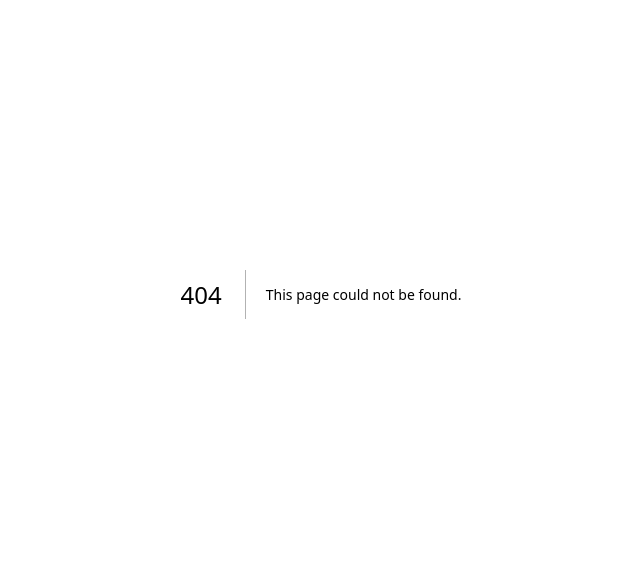
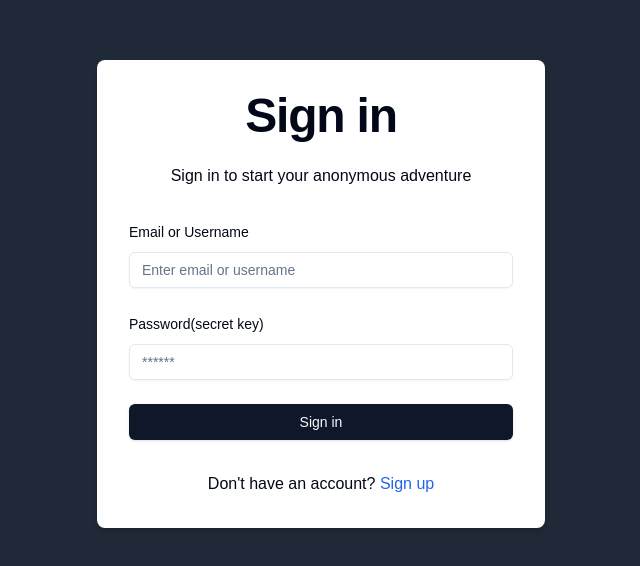
Before and after one commit to theashishshah/side-college, a Next.js app: page /signin in a window 1280 px wide. Before the commit this address had no page. Shown: the part 106-672 px from the top of the page, without its empty margins (319-959 px from the left). Built offline with nearby package versions, Linux system fonts and the light colour scheme.

Commit message:
add file sign in and sign up.

```diff
--- /dev/null
+++ b/src/app/(auth)/signin/page.tsx
@@ -0,0 +1,117 @@
+"use client";
+
+import { useToast } from "@/hooks/use-toast";
+import { useForm } from "react-hook-form";
+import * as z from "zod";
+import { zodResolver } from "@hookform/resolvers/zod";
+import Link from "next/link";
+import { useRouter } from "next/navigation";
+import {
+  Form,
+  FormControl,
+  FormField,
+  FormItem,
+  FormLabel,
+  FormMessage,
+} from "@/components/ui/form";
+import { Input } from "@/components/ui/input";
+import { Button } from "@/components/ui/button";
+import { SignInSchema } from "@/schemas/signInSchema";
+import { signIn } from "next-auth/react";
+
+const Page = () => {
+  const { toast } = useToast();
+  const router = useRouter();
+
+  const form = useForm<z.infer<typeof SignInSchema>>({
+    resolver: zodResolver(SignInSchema),
+    defaultValues: {
+      identifier: "",
+      password: "",
+    },
+  });
+
+  const onSubmit = async (data: z.infer<typeof SignInSchema>) => {
+    const response = await signIn("credentials", {
+      redirect: false,
+      identifier: data.identifier,
+      password: data.password,
+    });
+    console.log("Sign in result", response);
+
+    if (response?.error) {
+      toast({
+        title: "Login failed",
+        description: "Invalid username or password",
+        variant: "destructive",
+      });
+    } else {
+      toast({
+        title: "Login successfull",
+        description: "Nothing got any message",
+        variant: "default",
+      });
+    }
+
+    if (response?.url) {
+      router.replace("/dashboard");
+    }
+  };
+
+  return (
+    <div className="flex justify-center items-center min-h-screen bg-gray-800">
+      <div className="w-full max-w-md p-8 space-y-8 bg-white rounded-lg shadow-md">
+        <div className="text-center">
+          <h1 className="text-4xl font-extrabold tracking-tight lg:text-5xl mb-6">
+            Sign in
+          </h1>
+          <p className="mb-4">Sign in to start your anonymous adventure</p>
+        </div>
+        <Form {...form}>
+          <form onSubmit={form.handleSubmit(onSubmit)} className="space-y-6 ">
+            <FormField
+              name="identifier"
+              control={form.control}
+              render={({ field }) => (
+                <FormItem>
+                  <FormLabel>Email or Username</FormLabel>
+                  <FormControl>
+                    <Input placeholder="Enter email or username" {...field} />
+                  </FormControl>
+                  <FormMessage />
+                </FormItem>
+              )}
+            />
+            <FormField
+              name="password"
+              control={form.control}
+              render={({ field }) => (
+                <FormItem>
+                  <FormLabel>Password(secret key)</FormLabel>
+                  <FormControl>
+                    <Input type="password" placeholder="******" {...field} />
+                  </FormControl>
+                  <FormMessage />
+                </FormItem>
+              )}
+            />
+            <Button type="submit" className="w-full">
+              Sign in
+            </Button>
+          </form>
+        </Form>
+        <div className="text-center mt-4 ">
+          <p>
+            Don&apos;t have an account?{" "}
+            <Link href="/signin" className="text-blue-600 hover:text-blue-800">
+              {" "}
+              Sign up
+            </Link>
+          </p>
+        </div>
+      </div>
+    </div>
+  );
+};
+
+export default Page;
--- a/src/app/(auth)/signup/page.tsx
+++ b/src/app/(auth)/signup/page.tsx
@@ -80,7 +80,7 @@
         description: response.data.message,
       });
 
-      router.replace(`/verify/${data.username}`);
+      router.replace(`/verify/${username}`);
     } catch (error) {
       console.error("Error in signup of user", error);
       const axiosError = error as AxiosError<ApiResponse>;
--- /dev/null
+++ b/src/app/(auth)/verify/[username]/page.tsx
@@ -0,0 +1,96 @@
+"use client";
+
+import { Button } from "@/components/ui/button";
+import {
+  Form,
+  FormControl,
+  //   FormDescription,
+  FormField,
+  FormItem,
+  FormLabel,
+  FormMessage,
+} from "@/components/ui/form";
+import { Input } from "@/components/ui/input";
+import { ToastAction } from "@/components/ui/toast";
+import { useToast } from "@/hooks/use-toast";
+import { VerifySchema } from "@/schemas/verifySchema";
+import { ApiResponse } from "@/types/ApiResponse";
+import { zodResolver } from "@hookform/resolvers/zod";
+import axios, { AxiosError } from "axios";
+import { useParams, useRouter } from "next/navigation";
+import { useForm } from "react-hook-form";
+import * as z from "zod";
+
+const VerifyAccount = () => {
+  const router = useRouter();
+  const params = useParams<{ username: string }>();
+  const { toast } = useToast();
+  const form = useForm<z.infer<typeof VerifySchema>>({
+    resolver: zodResolver(VerifySchema),
+  });
+
+  const onSubmit = async (data: z.infer<typeof VerifySchema>) => {
+    try {
+      const response = await axios.post(`/api/verify-email-code`, {
+        username: params.username,
+        code: data.code,
+      });
+
+      toast({
+        title: "Success",
+        description: response.data.message,
+        action: <ToastAction altText="Try again">Try again</ToastAction>,
+        variant: "default",
+      });
+
+      router.replace("signin");
+    } catch (error) {
+      console.error("Error in verifying the code", error);
+      const axiosError = error as AxiosError<ApiResponse>;
+      const errorMessage = axiosError.response?.data.message;
+      toast({
+        title: "Code verification failed",
+        description: errorMessage,
+        action: <ToastAction altText="Try again">Try again</ToastAction>,
+        variant: "destructive",
+      });
+    }
+  };
+  return (
+    <div className="flex justify-center items-center min-h-screen bg-gray-800">
+      <div className="w-full max-w-md p-8 space-y-8 bg-white rounded-lg shadow-md">
+        <div className="text-center">
+          <h1 className="text-4xl font-extrabold tracking-tight  mb-6">
+            Verify your account
+          </h1>
+          <p className="mb-4">Enter the verification code sent to your email</p>
+        </div>
+        <Form {...form}>
+          <form onSubmit={form.handleSubmit(onSubmit)} className="space-y-6">
+            <FormField
+              name="code"
+              control={form.control}
+              render={({ field }) => (
+                <FormItem>
+                  <FormLabel>Verification code</FormLabel>
+                  <FormControl>
+                    <Input placeholder="Enter code" {...field} />
+                  </FormControl>
+                  {/* <FormDescription>
+                    This is your public display name.
+                  </FormDescription> */}
+                  <FormMessage />
+                </FormItem>
+              )}
+            />
+            <Button type="submit" className="w-full">
+              Verify
+            </Button>
+          </form>
+        </Form>
+      </div>
+    </div>
+  );
+};
+
+export default VerifyAccount;
--- a/src/app/api/auth/[...nextauth]/options.ts
+++ b/src/app/api/auth/[...nextauth]/options.ts
@@ -93,7 +93,7 @@
     },
   },
   pages: {
-    signIn: "/auth/signin",
+    signIn: "/signin",
   },
   session: {
     strategy: "jwt",
```
Also changed, not shown: src/middleware.ts (+18 -14 lines), src/app/api/login/route.ts (deleted), 1 other file (tests, documents, lock files or other folders).
